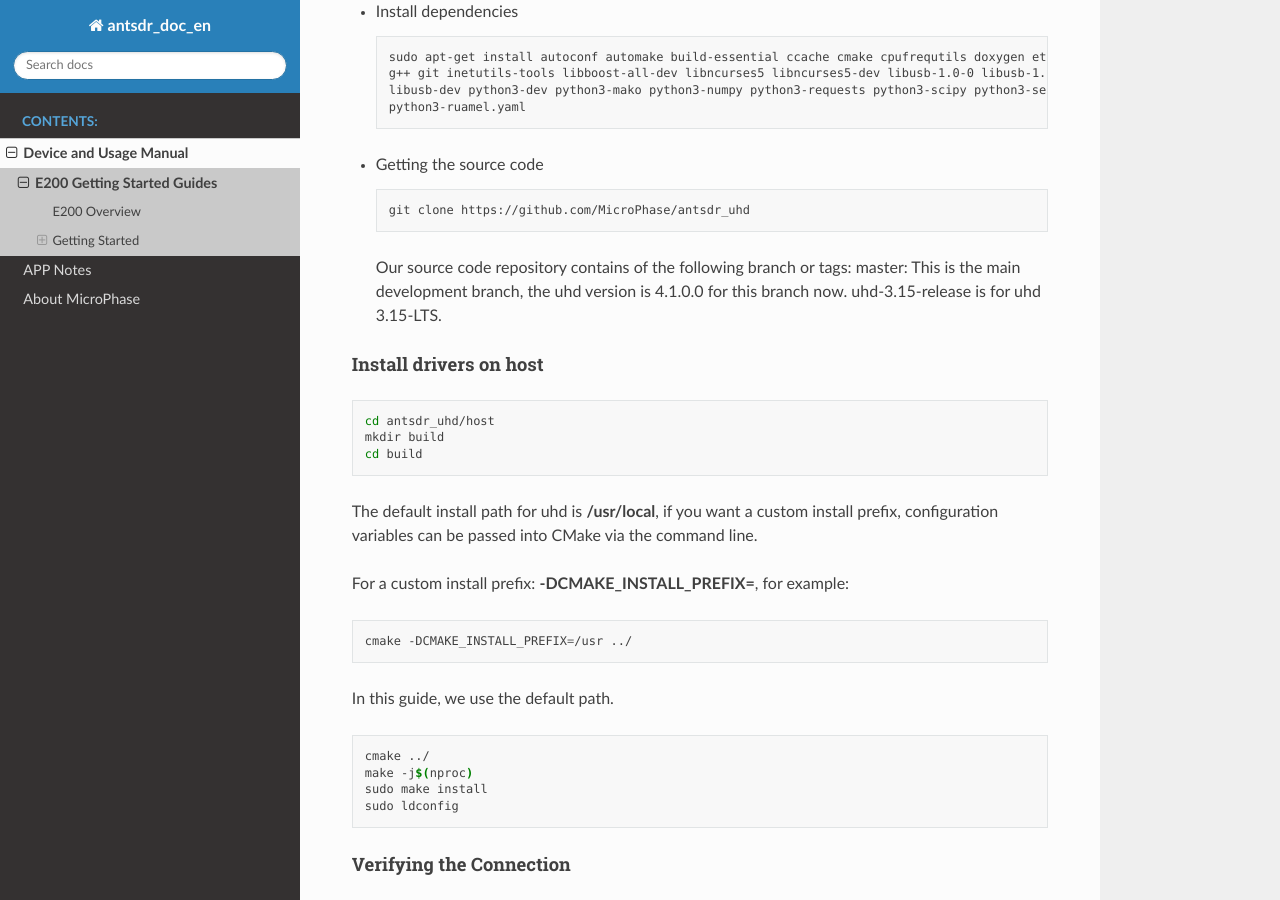
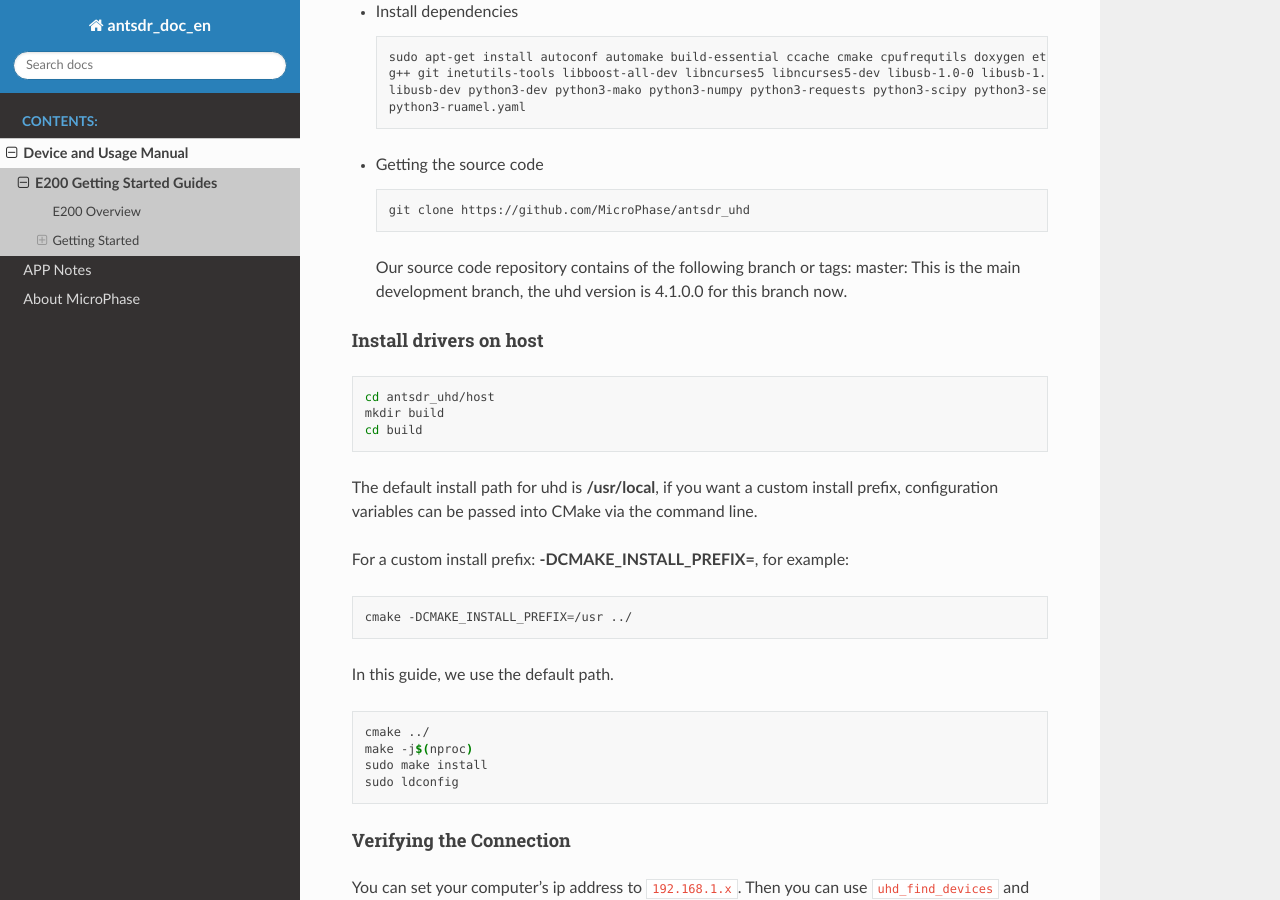
Before and after one commit to MicroPhase/antsdr_doc_en, a Sphinx documentation site: the page built from source/device_and_usage_manual/E200_Getting_Started_Guide.md, in a window 1280 px wide and 900 px high, scrolled down 2521 px. Built offline with Sphinx 7.4.7 and the Read the Docs theme 2.0.0, drawn with Linux system fonts in a browser that asks for light colours.

Commit message:
changle E200 uhd version

````diff
--- a/source/device_and_usage_manual/E200_Getting_Started_Guide.md
+++ b/source/device_and_usage_manual/E200_Getting_Started_Guide.md
@@ -87,6 +87,7 @@ You can `ping 192.168.1.10` to check the network connection, then you can use
 #### Download and update firmware
 You can download the latest firmware form our [antsdr-uhd github release](https://github.com/MicroPhase/antsdr_uhd).
 Unzip the released file, and copy the boot image into a sd card (the sd card need fat32 partition). And then, insert the SD card into the device. Power on the board.
+
 #### Install drivers on host
 - Install dependencies
   ```bash
@@ -101,7 +102,6 @@ Unzip the released file, and copy the boot image into a sd card (the sd card nee
   ```
   Our source code repository contains of the following branch or tags:
   master: This is the main development branch, the uhd version is 4.1.0.0 for this branch now.
-  uhd-3.15-release is for uhd 3.15-LTS.
 
 #### Install drivers on host
 ```bash
````
